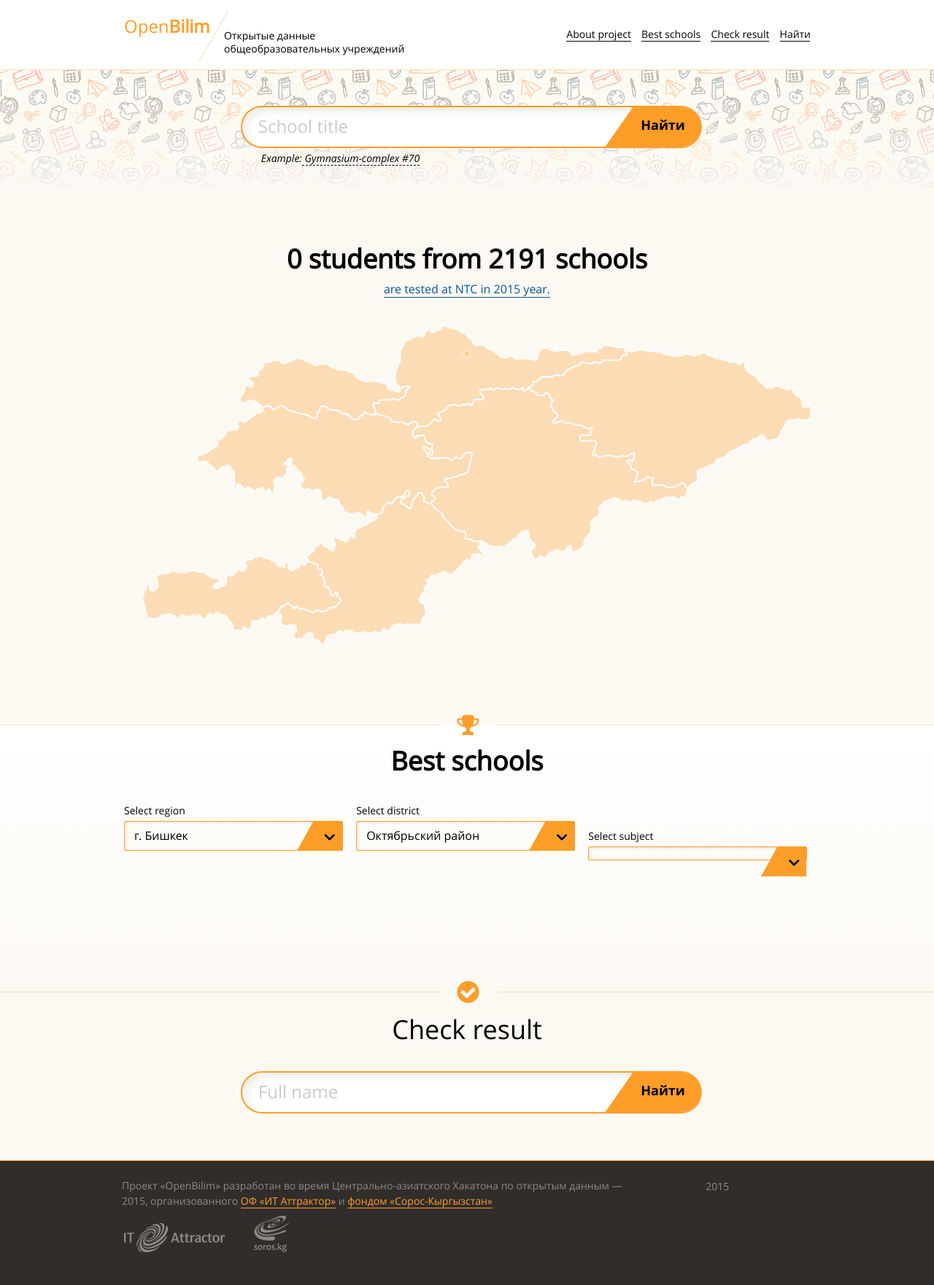
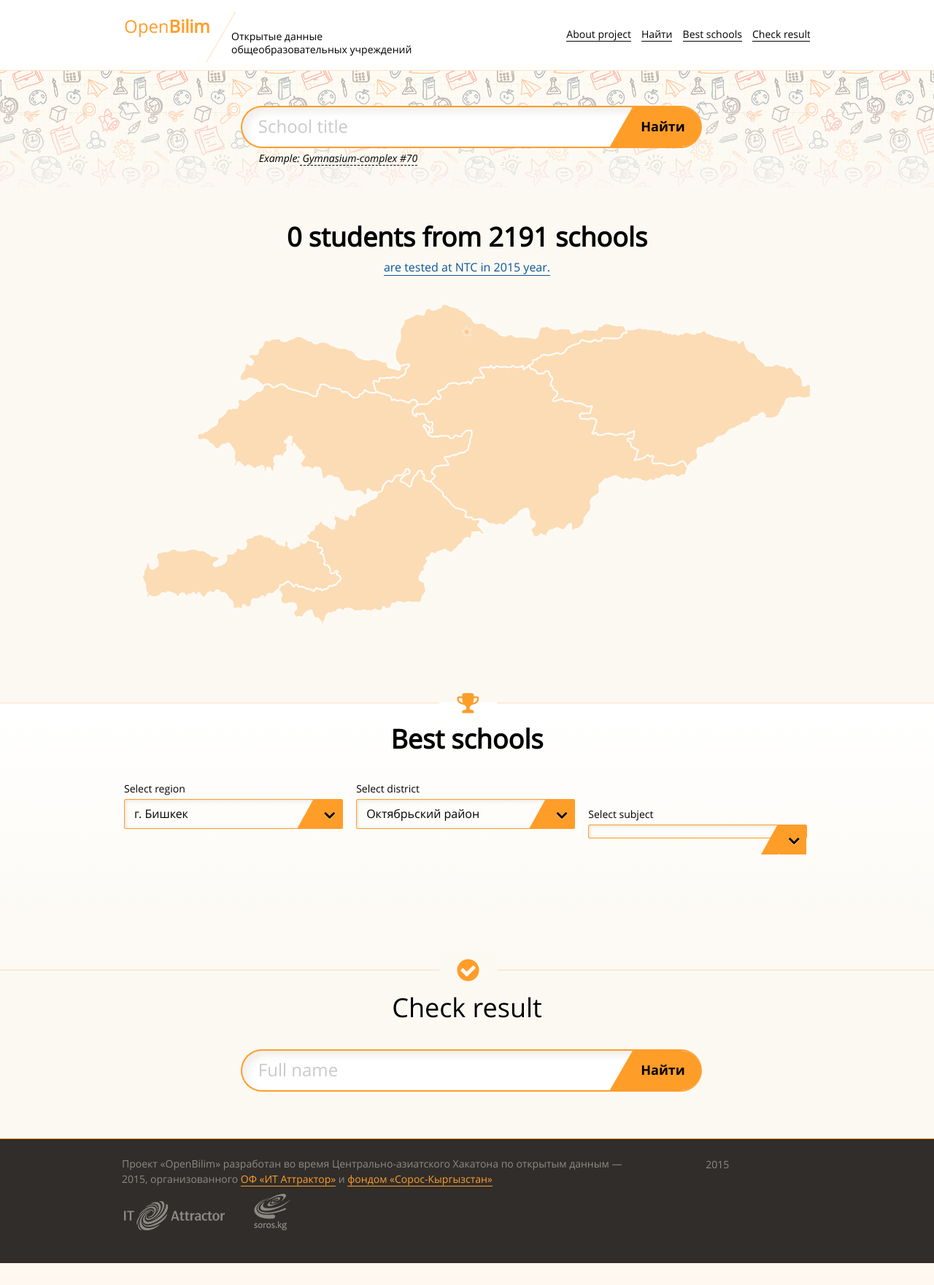
Before and after one commit to ITAttractor/educationkg, a Django app: page / in a window 1280 px wide. Shown: the whole page at 73% size. After the commit the page ends 1731 px from the top, so only its background shows below. Run offline with Django 3.2, Linux system fonts and the light colour scheme; data comes from the database, SQL or seed files in the repository; data that the repository does not hold is empty; some libraries are stand-ins or nearby versions.

Commit message:
#127 Правки по стилям

```diff
--- a/web-application/ntc/static/css/style.css
+++ b/web-application/ntc/static/css/style.css
@@ -70,7 +70,8 @@
     display: inline-block;
     margin-bottom: 5px; }
     .header .logo h1 {
-      display: inline-block; }
+      display: inline-block;
+      margin-right: 10px; }
       .header .logo h1 a {
         font-family: 'open_sansregular';
         font-weight: 400;
@@ -79,8 +80,6 @@
         color: #ff9d29;
         vertical-align: top;
         border: 0; }
-        .header .logo h1 a strong {
-          vertical-align: top; }
     .header .logo .logo-line {
       width: 1px;
       height: 80px;
@@ -98,7 +97,7 @@
       display: inline-block;
       width: 253px;
       vertical-align: text-top;
-      margin-top: 2px;
+      margin-top: 3px;
       margin-left: 10px; }
   .header .main-menu {
     display: inline-block;
@@ -309,11 +308,11 @@
         width: 40px;
         height: 55px;
         background: #ff9d29;
-        transform: skew(-35deg, 0deg);
-        -webkit-transform: skew(-35deg, 0deg);
-        -moz-transform: skew(-35deg, 0deg);
-        -o-transform: skew(-35deg, 0deg);
-        -ms-transform: skew(-35deg, 0deg); }
+        transform: skew(-30deg, 0deg);
+        -webkit-transform: skew(-30deg, 0deg);
+        -moz-transform: skew(-30deg, 0deg);
+        -o-transform: skew(-30deg, 0deg);
+        -ms-transform: skew(-30deg, 0deg); }
       .input-search-block .input-search .search-btn button {
         background: transparent;
         border: 0;
@@ -323,9 +322,9 @@
         font-family: 'open_sansbold';
         vertical-align: baseline;
         position: relative;
-        top: 13px;
+        top: 15px;
         left: -2px;
-        padding: 0px 21px 0px 13px;
+        padding: 0px 21px 0px 10px;
         cursor: pointer; }
 
 .search-school {
@@ -336,7 +335,7 @@
     font-size: 14px;
     line-height: 24px;
     font-family: 'open_sansitalic';
-    margin: 2px 28px; }
+    margin: 2px 25px; }
     .search-school .exmpl span {
       border-bottom: 1px dashed #000000; }
 
@@ -416,7 +415,7 @@
   .block-map h2 {
     font-size: 36px;
     line-height: 34px;
-    margin-bottom: 8px; }
+    margin: 0 0 8px; }
   .block-map a {
     font-size: 16px;
     line-height: 34px;
@@ -442,7 +441,8 @@
       height: 10px;
       /* Can be anything */
       position: relative;
-      background: #fdddb6; }
+      background: #fdddb6;
+      margin-top: 10px; }
       .block-map .map-legend .meter:before {
         position: absolute;
         top: 8px;
--- a/web-application/ntc/static/css/style.scss
+++ b/web-application/ntc/static/css/style.scss
@@ -96,6 +96,7 @@
     margin-bottom: 5px;
     h1 {
       display: inline-block;
+      margin-right: 10px;
       a {
         font-family: 'open_sansregular';
         font-weight: 400;
@@ -105,7 +106,7 @@
         vertical-align: top;
         border: 0;
         strong {
-          vertical-align: top;
+          //vertical-align: top;
         }
       }
     }
@@ -126,7 +127,7 @@
       display: inline-block;
       width: 253px;
       vertical-align: text-top;
-      margin-top: 2px;
+      margin-top: 3px;
       margin-left: 10px;
     }
   }
@@ -382,11 +383,11 @@
         width: 40px;
         height: 55px;
         background: #ff9d29;
-        transform: skew(-35deg, 0deg) ;
-        -webkit-transform: skew(-35deg, 0deg) ;
-        -moz-transform: skew(-35deg, 0deg) ;
-        -o-transform: skew(-35deg, 0deg) ;
-        -ms-transform: skew(-35deg, 0deg) ;
+        transform: skew(-30deg, 0deg) ;
+        -webkit-transform: skew(-30deg, 0deg) ;
+        -moz-transform: skew(-30deg, 0deg) ;
+        -o-transform: skew(-30deg, 0deg) ;
+        -ms-transform: skew(-30deg, 0deg) ;
       }
 
 
@@ -399,9 +400,9 @@
         font-family: 'open_sansbold';
         vertical-align: baseline;
         position: relative;
-        top: 13px;
+        top: 15px;
         left: -2px;
-        padding: 0px 21px 0px 13px;
+        padding: 0px 21px 0px 10px;
         cursor: pointer;
       }
     }
@@ -417,7 +418,7 @@
     font-size: 14px;
     line-height: 24px;
     font-family: 'open_sansitalic';
-    margin: 2px 28px;
+    margin: 2px 25px;
     span {
       border-bottom: 1px dashed #000000;
     }
@@ -523,7 +524,7 @@
   h2 {
     font-size: 36px;
     line-height: 34px;
-    margin-bottom: 8px;
+    margin: 0 0 8px;
   }
   a {
     font-size: 16px;
@@ -554,6 +555,7 @@
       height: 10px; /* Can be anything */
       position: relative;
       background: #fdddb6;
+      margin-top: 10px;
       &:before{
         position: absolute;
         top: 8px;
--- a/web-application/ntc/templates/base.html
+++ b/web-application/ntc/templates/base.html
@@ -37,9 +37,9 @@
         </div>
         <div class="main-menu">
             <span><a id="about-project" href="#about">{% trans 'About project' %}</a></span>
-            <span><a data-scroll-nav="1">{% trans 'Best schools' %}</a></span>
-            <span><a data-scroll-nav="2">{% trans 'Check result' %}</a></span>
-            <span><a data-scroll-nav="0">{% trans 'Search' %}</a></span>
+            <span><a href="#" data-scroll-nav="0">{% trans 'Search' %}</a></span>
+            <span><a href="#" data-scroll-nav="1">{% trans 'Best schools' %}</a></span>
+            <span><a href="#" data-scroll-nav="2">{% trans 'Check result' %}</a></span>
         </div>
     </div>
 </div>
```
Also changed, not shown: 1 other file.
